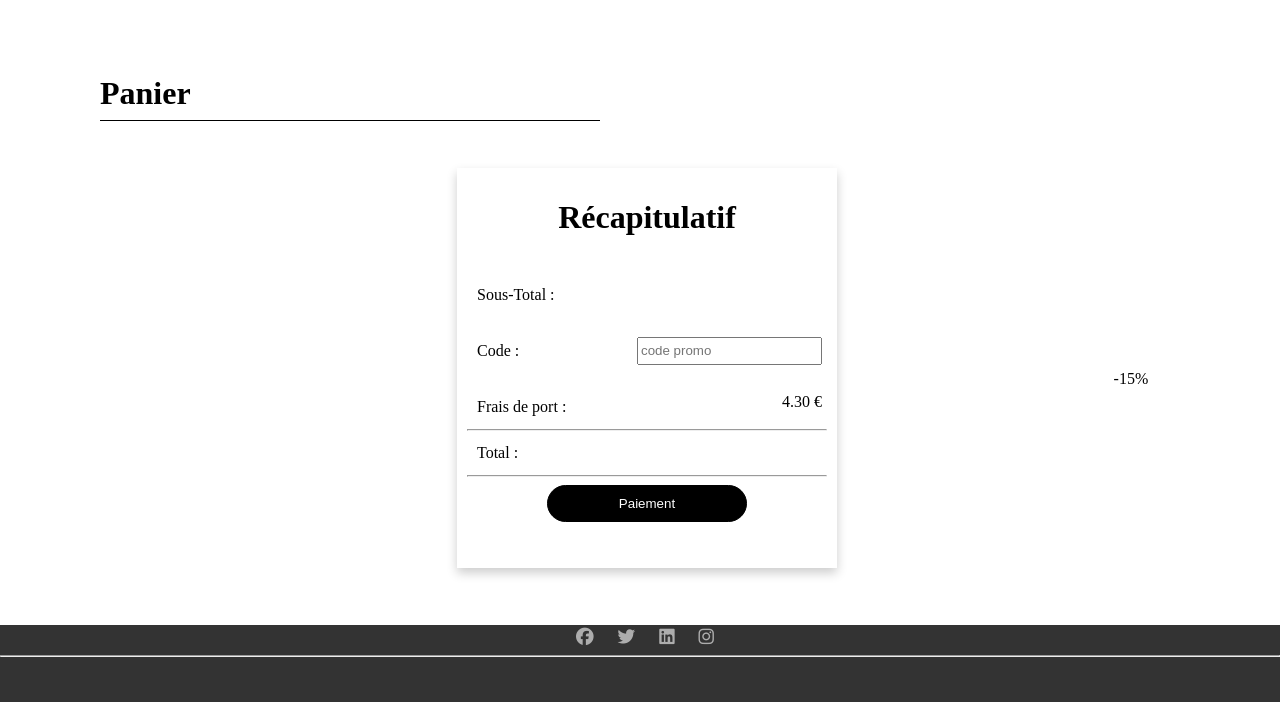
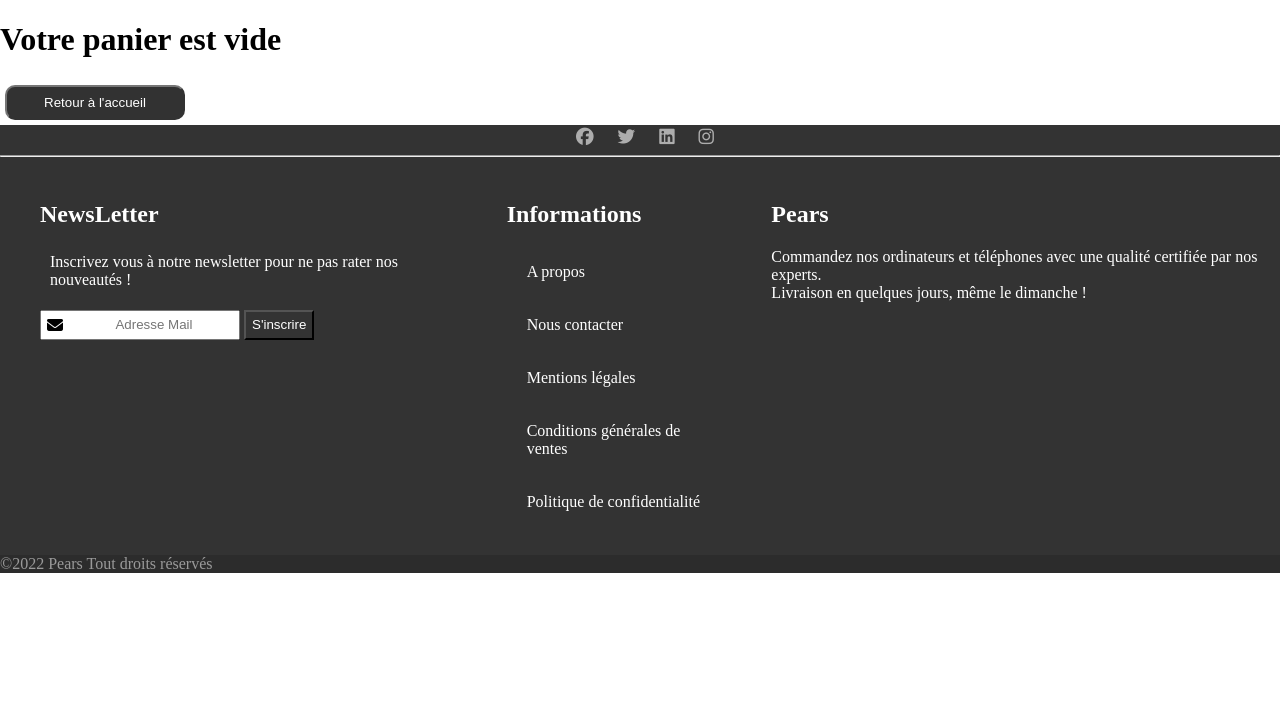
Before and after one commit to Kakouuu/PPE1-iPear, a PHP site: page /Stage/test.php in a window 1280 px wide. Shown: the part 78-780 px from the top of the page. Run offline with PHP 8.4, Linux system fonts and the light colour scheme; the visitor is signed in with stand-in values (Sample User, id 1); data that the repository does not hold is empty; some libraries are stand-ins or nearby versions.

Commit message:
update empty panier

```diff
--- a/css/styles.css
+++ b/css/styles.css
@@ -173,8 +173,8 @@
     list-style-type: none;
     position: absolute;
     top: 32px;
-    left: -250px;
-    width: 500px;
+    left: -50px;
+    width: 200px;
     max-height: 0px;
     /* Pour cacher le sous menu */
     overflow: hidden;
@@ -183,6 +183,7 @@
     /* transition appliquée sur la propriété max-height */
     padding: 0;
     margin: 5px 0;
+    border-radius: 10px;
 }
 
 .services:hover > .sous-menu {
@@ -635,7 +636,7 @@
 
 .gauche{
     grid-area: 2 / 2 / 3 / 3;
-    background-image: url("img/pc-portable.png");
+    background-image: url("../img/pc-portable.png");
     background-size: 100%;
     background-position: center;
     padding: 100px;
@@ -689,7 +690,7 @@
 
 .droite2 {
     grid-area: 1 / 2 / 2 / 3;
-    background-image: url("img/pc-portable3.png");
+    background-image: url("../img/pc-portable3.png");
     background-size: 100%;
     background-position: center;
     border-radius: 30px;
--- a/css/test.css
+++ b/css/test.css
@@ -143,11 +143,6 @@
 }
 
 
-
-
-
-
-
 /* Validation panier */
 
 
@@ -190,9 +185,25 @@
 
 .promo{
     display: flex;
-    position: absolute;
-    padding: 0px;
-    width: 38px;
-    left: 87%;
+    margin-top: 5px;
+}
 
+.btn_empty{
+    cursor: pointer;
+    width: 180px;
+    height: 35px;
+    background-color: black;
+    justify-content: center;
+    align-items: center;
+    border-radius: 10px;
+    color: white;
+    opacity: 0.8;
+    margin: 5px
 }
+
+.empty{
+
+    justify-content: center;
+    align-items: center;
+    margin-top: 10px;
+}
--- a/footer.php
+++ b/footer.php
@@ -1,6 +1,7 @@
 <!-- Footer section --->
 
 <footer class="pdp">
+    <div>
     <a href="/">
         <i class="fa-brands fa-facebook"></i>
     </a>
@@ -13,7 +14,7 @@
     <a href="/">
         <i class="fa-brands fa-instagram"></i>
     </a>
-
+    </div>
     <hr>
 <div>
     <section class="pdp_info">
@@ -28,6 +29,7 @@
                 <i class="fa-solid fa-envelope"></i>
                 <input class="input-field" type="text" placeholder="Adresse Mail">
                 <button class="validate" type="submit">S'inscrire</button>
+            </div>
             </p>
         </ul>
         <ul class="info">
--- a/gerer.php
+++ b/gerer.php
@@ -36,7 +36,7 @@
 ?>
 <div class="allall">
 <?php
-$sql = "SELECT * FROM `utilisateurs` WHERE 1";
+$sql = "CALL `getUsers`();";
 $result = mysqli_query($mysqli, $sql);
 
 
--- a/index.php
+++ b/index.php
@@ -5,7 +5,7 @@
     <link rel="stylesheet" href="css/styles.css">
     <script src="https://kit.fontawesome.com/db2bf29261.js" crossorigin="anonymous"></script>
 
-    <title>YouPoire</title>
+    <title>Pear</title>
 </head>
 <body>
 
--- a/modify.php
+++ b/modify.php
@@ -26,9 +26,7 @@
 
 <?php
 
-$sql = "SELECT * FROM `ordinateur` WHERE 1";
-mysqli_query($mysqli, $sql);
-
+$sql = "CALL `getPC`();";
 $result = mysqli_query($mysqli, $sql);
 
 while ($row = mysqli_fetch_array($result)) {
--- a/nav.php
+++ b/nav.php
@@ -8,7 +8,7 @@
     <script src="https://kit.fontawesome.com/db2bf29261.js" crossorigin="anonymous"></script>
     <script src="https://cdnjs.cloudflare.com/ajax/libs/jquery/3.6.0/jquery.min.js"></script>
     <script src="https://ajax.googleapis.com/ajax/libs/jquery/3.6.0/jquery.min.js"></script>
-    <script src="store.js" ></script>
+    <script src="js/store.js" ></script>
 </head>
 <?php
 
--- a/pagelegume.php
+++ b/pagelegume.php
@@ -26,6 +26,8 @@
 
     $sql = "SELECT * FROM `ordinateur` WHERE Type = '" . $_GET['id'] . "'";
     $result = mysqli_query($mysqli, $sql);
+
+
     while ($row = mysqli_fetch_array($result)) {
         $id = $row["ID_PC"];
         ?>
--- a/test.php
+++ b/test.php
@@ -1,23 +1,22 @@
 <?php
 require_once "db.php";
 session_start();
-if(!isset($_SESSION['ID'])){
+if (!isset($_SESSION['ID'])) {
     header("Location:login.php");
 }
 
-$sql = "select ordinateur.ID_PC, panier.quantite,ordinateur.Nom,ordinateur.Prix, ordinateur.Image from panier INNER JOIN ordinateur ON panier.ID_PC = ordinateur.ID_PC WHERE panier.ID_user='".$_SESSION["ID"]."'";
+$sql = "select ordinateur.ID_PC, panier.quantite,ordinateur.Nom,ordinateur.Prix, ordinateur.Image from panier INNER JOIN ordinateur ON panier.ID_PC = ordinateur.ID_PC WHERE panier.ID_user='" . $_SESSION["ID"] . "'";
 $result = mysqli_query($mysqli, $sql);
 ?>
 
 <?php
-if(isset($_POST['idprod'])){
+if (isset($_POST['idprod'])) {
 
 
 
-    $sql = 'DELETE FROM `panier` WHERE ID_PC =' . $_POST['idprod'] .' and ID_user =' . $_SESSION['ID'];
+    $sql = 'DELETE FROM `panier` WHERE ID_PC =' . $_POST['idprod'] . ' and ID_user =' . $_SESSION['ID'];
     mysqli_query($mysqli, $sql);
     header("Location: test.php");
-
 }
 
 ?>
@@ -26,6 +25,7 @@
 
 <!DOCTYPE html>
 <html lang="en">
+
 <head>
     <meta charset="UTF-8">
     <meta http-equiv="X-UA-Compatible" content="IE=edge">
@@ -37,13 +37,13 @@
 
 
     <script>
-        function updcart(id){
+        function updcart(id) {
 
             $.ajax({
-                url:"update.php",
-                method:"POST",
-                data:$("#frm"+id).serialize(),
-                success:function (text){
+                url: "update.php",
+                method: "POST",
+                data: $("#frm" + id).serialize(),
+                success: function(text) {
                     console.log(text)
                 }
             });
@@ -51,6 +51,7 @@
     </script>
 
 </head>
+
 <body onload="totalPrice()">
 
     <?php
@@ -58,14 +59,23 @@
     ?>
 
 
+    <?php
+    if (mysqli_num_rows($result) == 0) {
+    ?>
+        <div class="empty">
+            <h1>Votre panier est vide</h1>
+            <a href="index.php"><button class="btn_empty">Retour à l'accueil</button></a>
+        </div>
 
+    <?php
+    }else{
+        ?>
 
         <br> <br><br>
         <div style="margin-left : 100px; margin-right : 100px; padding-bottom: 50px;">
 
             <h1 style="border-bottom : 1px solid black; padding-bottom:8px; width : 500px;">Panier</h1>
             <br>
-
 
 
             <div class="all2">
@@ -75,23 +85,24 @@
                     <?php
                     $a = 0;
 
-            while ($row = mysqli_fetch_array($result)){
+                    while ($row = mysqli_fetch_array($result)) {
                         $id = $row["ID_PC"];
+                        if (isset($id) == 992) {
                     ?>
                             <form id="frm<?php echo $id ?>">
                                 <div class="produits2">
                                     <div style="display : flex;align-items : center;">
                                         <a href="productdetail.php?id=<?php echo $id ?>"><img class="imgprod" src="<?= $row["Image"]; ?>"></a>
-                        <?= $row["Nom"]; ?></div>
+                                        <?= $row["Nom"]; ?>
+                                    </div>
 
                                     <div class="header_sous">
                                         <div class="PU" id="<?= $row["Prix"]; ?>" value="<?= $row["Prix"]; ?>"><?= $row["Prix"]; ?> €</div>
                                         <div class="qtepp">
                                             <input type="hidden" name="idproduct" value="<?php echo $id ?>">
-                            <select class="qteprod" name="qteprod" id="myNumber" onchange="number(<?=$a?>);totalPrice();updcart(<?php echo $id ?>)"
-                                    value="<?= $row['quantite'];?>" onkeyup="updcart(<?php echo $id ?>)">
+                                            <select class="qteprod" name="qteprod" id="myNumber" onchange="number(<?= $a ?>);totalPrice();updcart(<?php echo $id ?>)" value="<?= $row['quantite']; ?>" onkeyup="updcart(<?php echo $id ?>)">
                                                 <option selected disabled hidden>
-                                    <?= $row['quantite'];?>
+                                                    <?= $row['quantite']; ?>
 
                                                 </option>
                                                 <option>1</option>
@@ -104,14 +115,14 @@
                                         </div>
                             </form>
 
-            <input class="toto" id="<?=$row["quantite"]*$row["Prix"] ?>" name="tata" value="<?= $row['quantite']*$row["Prix"] ?> €" readonly />
+                            <input class="toto" id="<?= $row["quantite"] * $row["Prix"] ?>" name="tata" value="<?= $row['quantite'] * $row["Prix"] ?> €" readonly />
 
 
 
 
                             <div class="trash">
                                 <form action="test.php" method="POST">
-                    <input type="hidden" name="idprod" value="<?=$row['ID_PC'];?>">
+                                    <input type="hidden" name="idprod" value="<?= $row['ID_PC']; ?>">
                                     <button type="submit" name="suppr"><i class="fa-solid fa-trash-can"></i></button>
                                 </form>
                             </div>
@@ -122,6 +133,7 @@
             </div>
 
     <?php
+                        }
                     }
     ?>
 
@@ -136,11 +148,11 @@
             <div><span class="total"> Sous-Total :</span> <span class="total" id="totale" name="totalprice"></span></div>
             <br>
             <div><span class="total"> Code :</span> <input type="text" placeholder="code promo"></div>
-        <span class="promo"> -15%</span>
+            <div><span class="promo"></span>15 %</div>
             <br>
             <div> <span class="total"> Frais de port : </span> 4.30 €</div>
             <hr>
-    <div> <span class="total"> Total : </span></div>
+            <div> <span class="total"> Total : </span> 50.23 €</div>
             <hr>
 
             <button class="payer">Paiement</button>
@@ -160,7 +172,18 @@
         </div>
 
 
+
+<?php
+    }
+
+    ?>
+
+
+
+
+
 </body>
+
 </html>
 
 
--- a/traitementnewuser.php
+++ b/traitementnewuser.php
@@ -71,7 +71,7 @@
                 }
 
             } else {
-                $_SESSION['errore'] = 1;
+                $_SESSION['errore']     = 1;
                 header("location: newuser.php");
             }
         } else {
```
Also changed, not shown: addpanier.php (+3 -12 lines), admin.php (+3 -4 lines), css/pate.css (added, +42 -0 lines), css/productdetail.css (+89 -4 lines), popup.htm (deleted, +0 -22 lines), productdetail.php (+6 -4 lines), storage.php (added, +13 -0 lines), css/admin.css (renamed from img/admin.css), js/app.js (renamed from app.js), js/store.js (renamed from store.js). Lines whose indentation alone changed are shown as unchanged.
